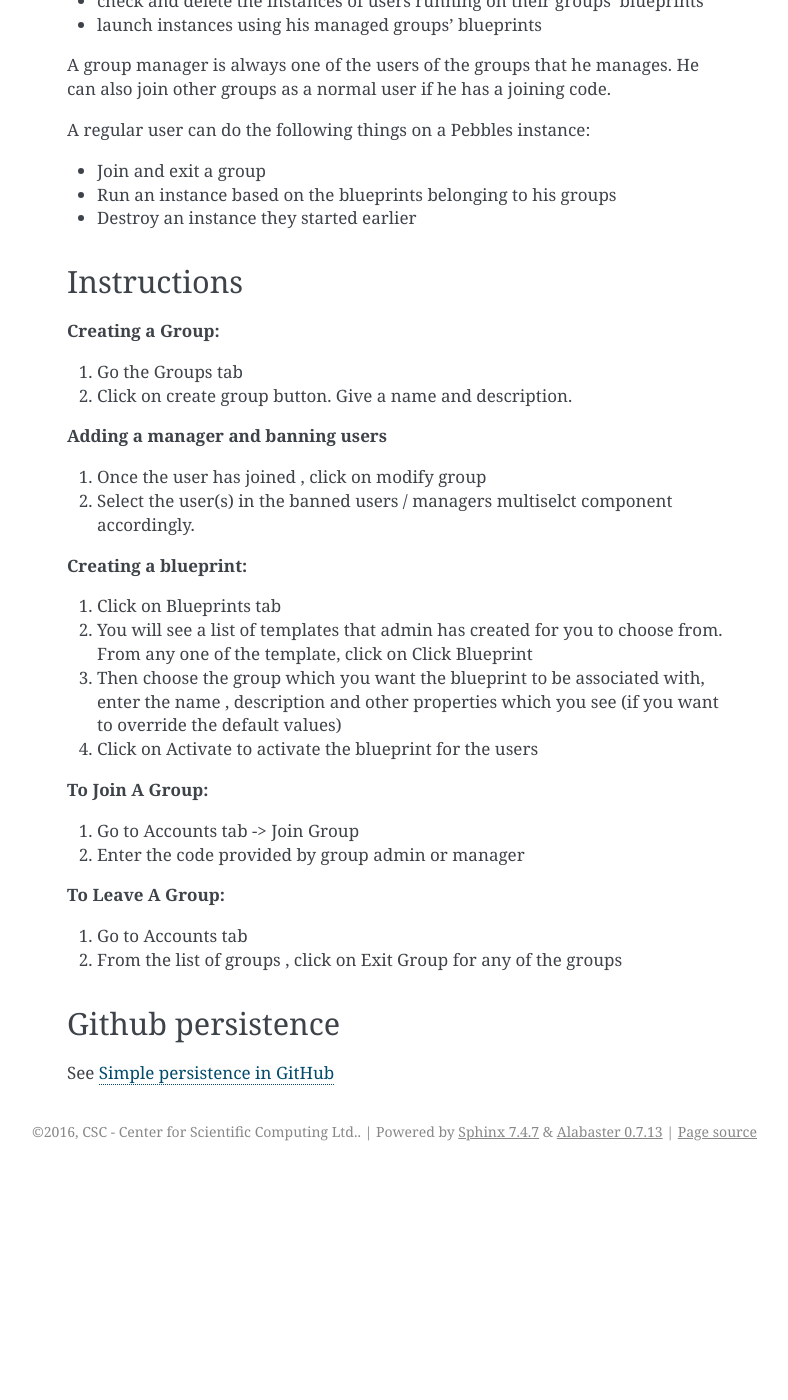
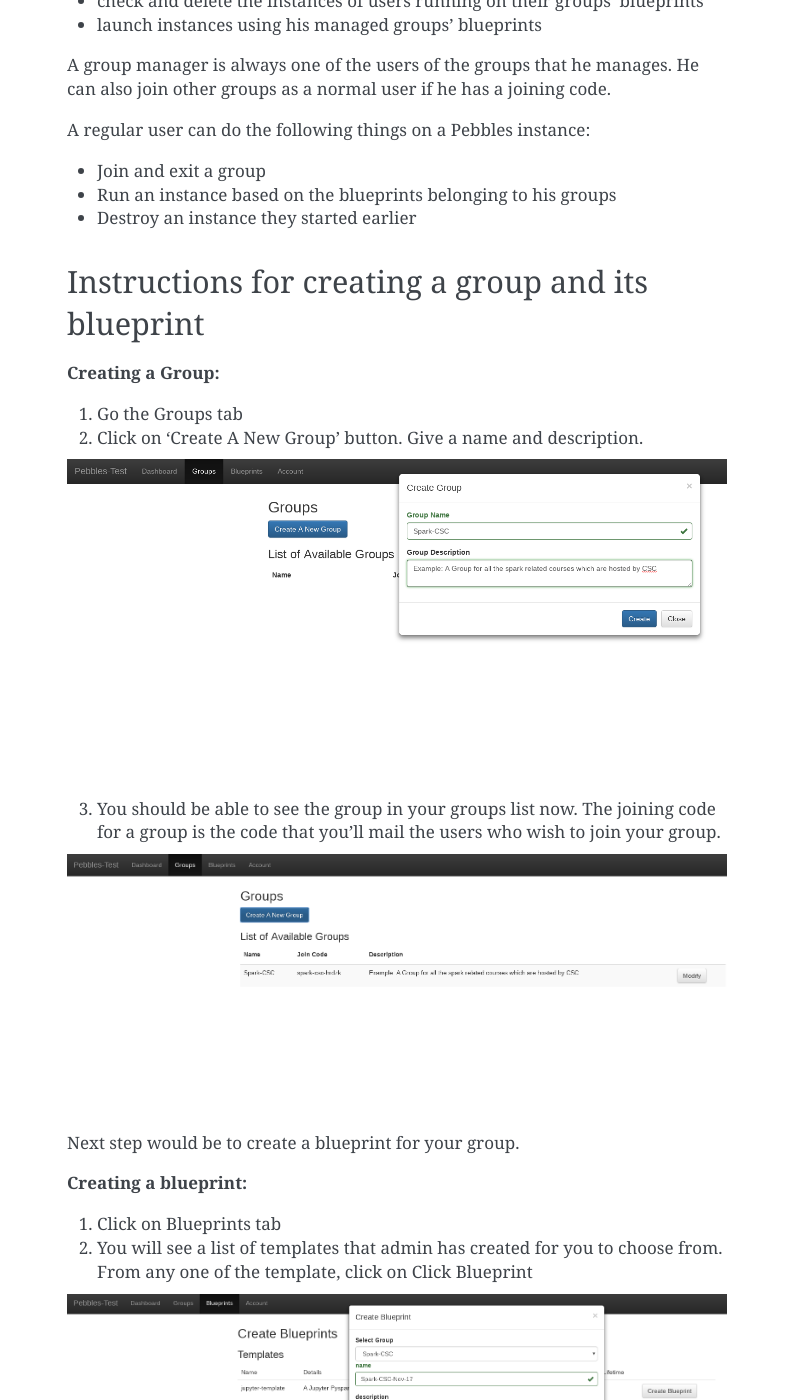
Before and after one commit to CSCfi/pebbles, a Sphinx documentation site: the page built from doc/source/group_owners_guide.rst, in a window 1280 px wide and 1400 px high, scrolled down 835 px. Shown: the whole window, without its empty margins (353-1141 px from the left). Built offline with Sphinx 7.4.7, drawn with Linux system fonts in a browser that asks for light colours; the version number is read from the project's files by our own code; before the commit the page ends 2006 px from its top, so only the background shows below that; some of the changed text lies outside the part shown.

Commit message:
Group owners guide updated with screenshots

```diff
--- a/doc/source/group_owners_guide.rst
+++ b/doc/source/group_owners_guide.rst
@@ -49,19 +49,22 @@ A regular user can do the following things on a Pebbles instance:
 * Destroy an instance they started earlier
 
 
-Instructions
-------------
+Instructions for creating a group and its blueprint
+---------------------------------------------------
 
 **Creating a Group:**
 
 1) Go the Groups tab
 
-2) Click on create group button. Give a name and description.
+2) Click on 'Create A New Group' button. Give a name and description.
 
-**Adding a manager and banning users**
+.. image:: img/group_create.png
 
-1) Once the user has joined , click on modify group
-2) Select the user(s) in the banned users / managers multiselct component accordingly.
+3) You should be able to see the group in your groups list now. The joining code for a group is the code that you'll mail the users who wish to join your group.
+
+.. image:: img/group_view.png
+
+Next step would be to create a blueprint for your group.
 
 **Creating a blueprint:**
 
@@ -69,16 +72,25 @@ Instructions
 
 2) You will see a list of templates that admin has created for you to choose from. From any one of the template, click on Click Blueprint
 
+.. image:: img/blueprint_create.png
+
 3) Then choose the group which you want the blueprint to be associated with, enter the name , description and other properties which you see (if you want to override the default values)
 
-4) Click on Activate to activate the blueprint for the users
+4) You can choose to override the *'maximum lifetime'* field (If your template permits it), to suit your course needs. **NOTE: Please do not enter a value more than 8h** (the blueprints should not be run for more than a day, in case of multiple day trainings - launch it on a daily basis)
 
-.. should this be for users instead?
+.. image:: img/blueprints_view.png
+
+5) Click on Activate button (in the blueprints list) to activate the blueprint. Now, the users will be able to see the blueprints.
+
+Instructions for Users who wish to join or leave a group
+--------------------------------------------------------
 
 **To Join A Group:**
 
 1) Go to Accounts tab -> Join Group
 2) Enter the code provided by group admin or manager
+
+.. image:: img/group_join.png
 
 **To Leave A Group:**
 
@@ -86,6 +98,11 @@ Instructions
 2) From the list of groups , click on Exit Group for any of the groups
 
 
+**Adding extra managers and banning users (OPTIONAL)**
+
+1) Once the user has joined , click on modify group
+2) Select the user(s) in the banned users / managers multiselct component accordingly.
+
 Github persistence
 ------------------
 
```
Also changed, not shown: doc/source/img/blueprint_create.png (added), doc/source/img/blueprints_view.png (added), doc/source/img/group_create.png (added), doc/source/img/group_join.png (added), doc/source/img/group_view.png (added).
